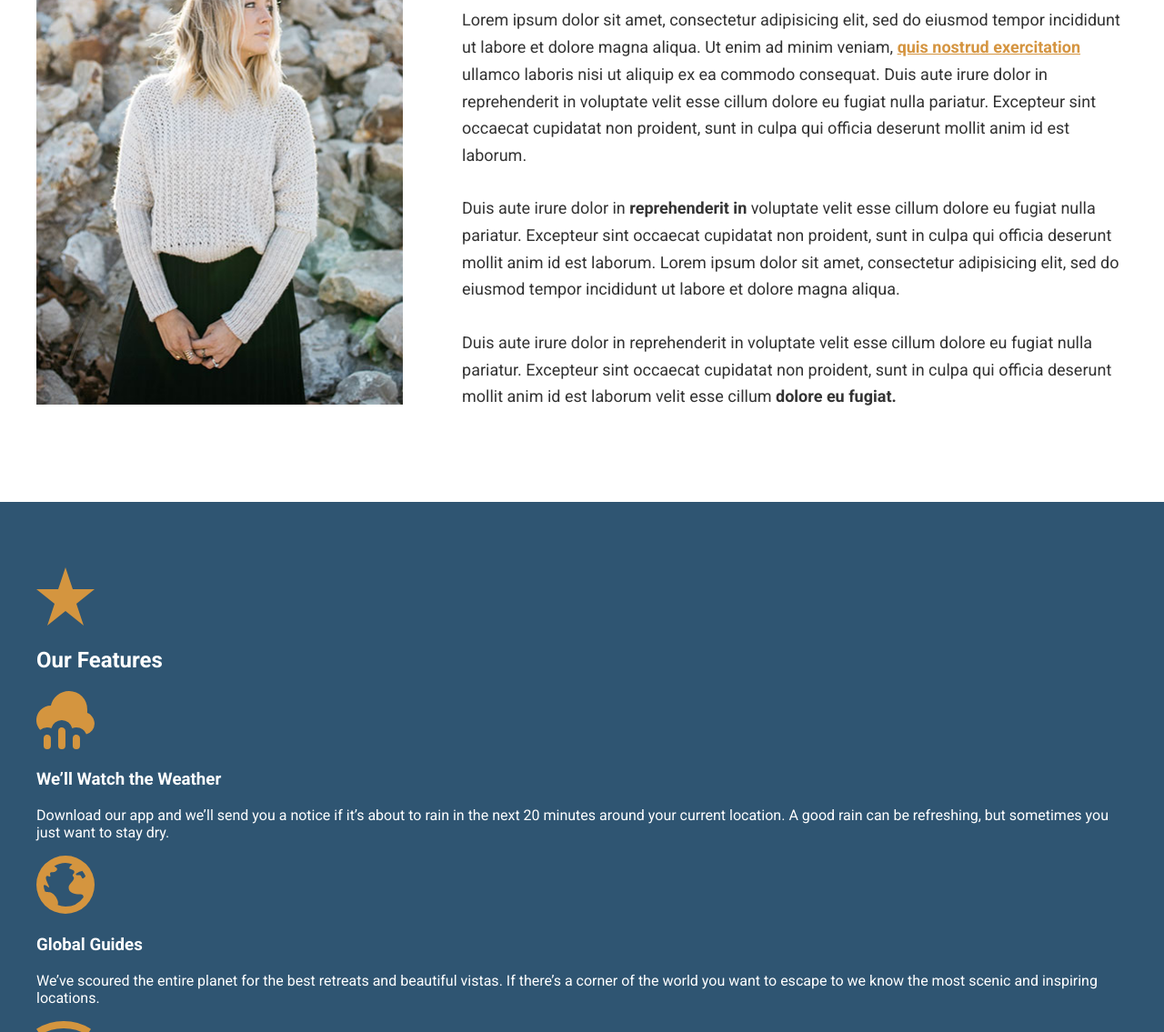
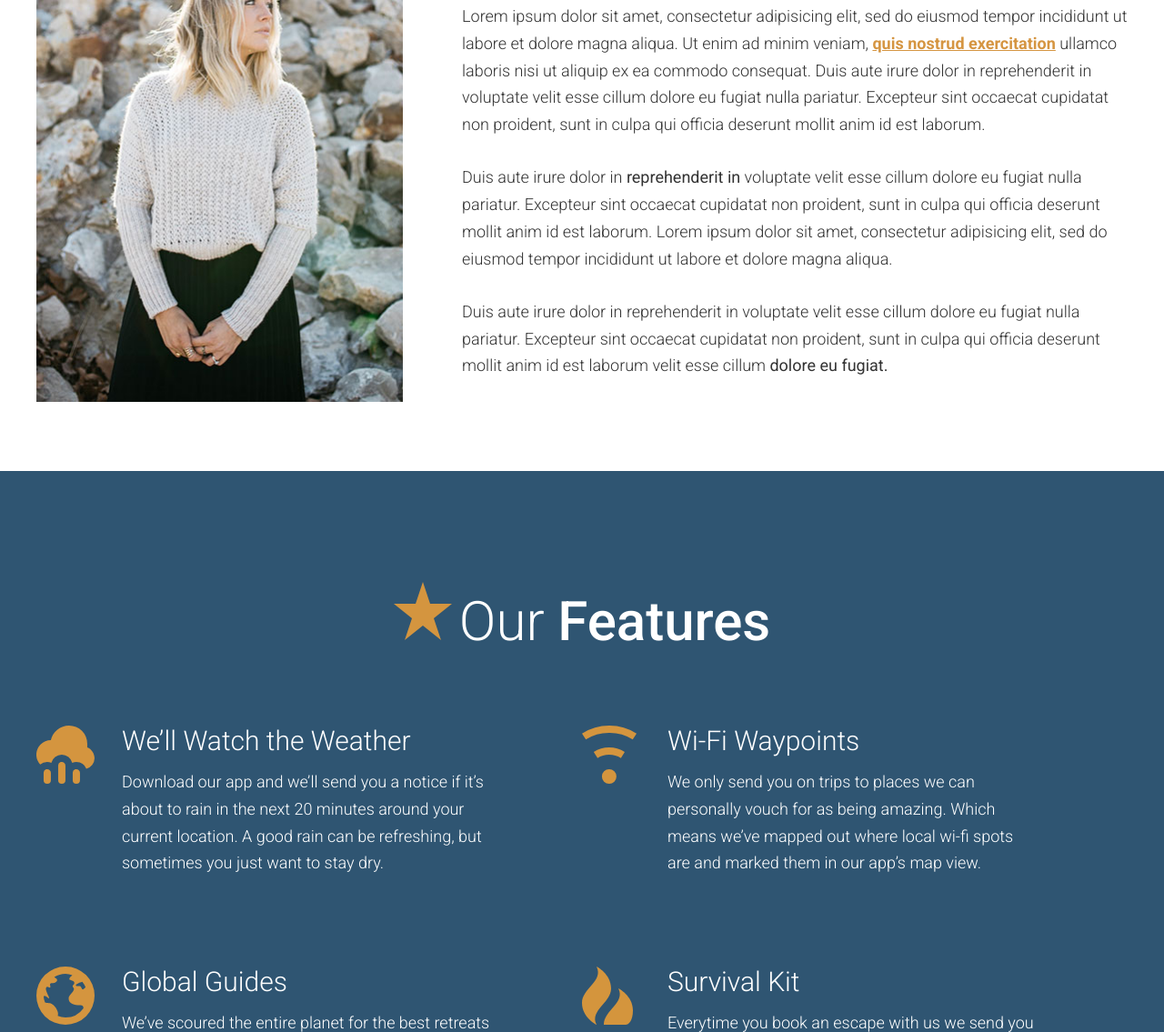
Before and after one commit to shaswatsaxena/website, a website: page app/index.html in a window 1280 px wide. Shown: the part 1665-2800 px from the top of the page at 91% size. Drawn offline with Linux system fonts and the light colour scheme.

Commit message:
Completed Our Features Section

```diff
--- /dev/null
+++ b/app/assets/styles/modules/_feature-item.css
@@ -0,0 +1,32 @@
+.feature-item {
+  position: relative;
+  padding-bottom:2.5rem;
+
+  @mixin atSmall {
+    padding-left: 94px;
+  }
+
+  &__icon {
+    display: block;
+    margin: 0 auto;
+
+    @mixin atSmall {
+      position: absolute;
+      left: 0;
+    }
+  }
+
+  &__title {
+    font-size: 1.6rem;
+    font-weight: 300;
+    margin-top: 0.7em;
+    margin-bottom: 0.8rem;
+    text-align: center;
+
+    @mixin atSmall {
+    text-align: left;
+    margin-top: 1em;
+    font-size: 1.875rem;
+    }
+  }
+}
--- a/app/assets/styles/modules/_generic-content-container.css
+++ b/app/assets/styles/modules/_generic-content-container.css
@@ -1,8 +1,9 @@
 .generic-content-container {
 
   p {
+    font-weight: 300;
     line-height: 1.65;
-    margin: 1.8rem 0;
+    margin: 0 0 1.8rem 0;
 
     @mixin atSmall {
       font-size: 1.125rem;
--- a/app/assets/styles/modules/_row.css
+++ b/app/assets/styles/modules/_row.css
@@ -1,14 +1,24 @@
 .row {
 
   @mixin clearfix;
+  @mixin atSmall {
+    &--gutters {
+      margin-right: -65px;
+    }
 
-  &--gutters {
-    margin-right: -65px;
+    &--gutters--large {
+      margin-right: -100px;
+    }
+
+    &--gutters > div {
+      padding-right: 65px;
+    }
+
+    &--gutters-large > div {
+      padding-right: 100px;
+    }
   }
 
-  &--gutters > div {
-    padding-right: 65px;
-  }
 
   &__b-margin-until-medium {
     margin-bottom: 1rem;
@@ -37,6 +47,11 @@
     &__medium-8--smaller {
       width: 63%;
     }
+
+    &__medium-6 {
+      float: left;
+      width: 50%;
+    }
   }
 
 
--- /dev/null
+++ b/app/assets/styles/modules/_section-title.css
@@ -0,0 +1,27 @@
+.section-title {
+  font-size: 2.55rem;
+  font-weight: 300;
+  text-align: center;
+
+  @mixin atSmall {
+    font-size: 3.75rem;
+  }
+
+  strong {
+    font-weight: 500;
+  }
+
+  &__icon {
+    display: block;
+    margin-left: auto;
+    margin-right: auto;
+    margin-bottom: 0.6rem;
+
+    @mixin atSmall {
+      margin-right: 0.5rem;
+      margin-left: 0;
+      margin-bottom: 0;
+      display: inline-block;
+    }
+  }
+}
--- a/app/assets/styles/styles.css
+++ b/app/assets/styles/styles.css
@@ -9,3 +9,5 @@
 @import "modules/_headline";
 @import "modules/_row";
 @import "modules/_generic-content-container";
+@import "modules/_section-title";
+@import "modules/_feature-item";
--- a/app/index.html
+++ b/app/index.html
@@ -74,24 +74,42 @@
 
   <div id="features" class="page-section page-section--blue">
     <div class="wrapper">
-      <img src="assets/images/icons/star.svg">
-      <h2>Our Features</h2>
+      <h2 class="section-title"><img class="section-title__icon" src="assets/images/icons/star.svg">Our <strong>Features</strong></h2>
 
-      <img src="assets/images/icons/rain.svg">
-      <h3>We&rsquo;ll Watch the Weather</h3>
-      <p>Download our app and we&rsquo;ll send you a notice if it&rsquo;s about to rain in the next 20 minutes around your current location. A good rain can be refreshing, but sometimes you just want to stay dry.</p>
+      <div class="row row--gutters-large generic-content-container">
 
-      <img src="assets/images/icons/globe.svg">
-      <h3>Global Guides</h3>
-      <p>We&rsquo;ve scoured the entire planet for the best retreats and beautiful vistas. If there&rsquo;s a corner of the world you want to escape to we know the most scenic and inspiring locations.</p>
+        <div class="row__medium-6">
 
-      <img src="assets/images/icons/wifi.svg">
-      <h3>Wi-Fi Waypoints</h3>
-      <p>We only send you on trips to places we can personally vouch for as being amazing. Which means we&rsquo;ve mapped out where local wi-fi spots are and marked them in our app&rsquo;s map view.</p>
+          <div class="feature-item">
+            <img class="feature-item__icon" src="assets/images/icons/rain.svg">
+            <h3 class="feature-item__title">We&rsquo;ll Watch the Weather</h3>
+            <p>Download our app and we&rsquo;ll send you a notice if it&rsquo;s about to rain in the next 20 minutes around your current location. A good rain can be refreshing, but sometimes you just want to stay dry.</p>
+          </div>
 
-      <img src="assets/images/icons/fire.svg">
-      <h3>Survival Kit</h3>
-      <p>Everytime you book an escape with us we send you a survival kit with the finest materials. The kit will allow you to setup a tent, start a fire, scratch your own back and lower your taxes.</p>
+          <div class="feature-item">
+              <img class="feature-item__icon" src="assets/images/icons/globe.svg">
+            <h3 class="feature-item__title">Global Guides</h3>
+            <p>We&rsquo;ve scoured the entire planet for the best retreats and beautiful vistas. If there&rsquo;s a corner of the world you want to escape to we know the most scenic and inspiring locations.</p>
+          </div>
+
+        </div>
+
+        <div class="row__medium-6">
+          <div class="feature-item">
+            <img class="feature-item__icon" src="assets/images/icons/wifi.svg">
+            <h3 class="feature-item__title">Wi-Fi Waypoints</h3>
+            <p>We only send you on trips to places we can personally vouch for as being amazing. Which means we&rsquo;ve mapped out where local wi-fi spots are and marked them in our app&rsquo;s map view.</p>
+          </div>
+
+          <div class="feature-item">
+            <img class="feature-item__icon" src="assets/images/icons/fire.svg">
+            <h3 class="feature-item__title">Survival Kit</h3>
+            <p>Everytime you book an escape with us we send you a survival kit with the finest materials. The kit will allow you to setup a tent, start a fire, scratch your own back and lower your taxes.</p>
+          </div>
+
+        </div>
+
+      </div>
     </div>
   </div>
 
--- a/app/temp/styles/styles.css
+++ b/app/temp/styles/styles.css
@@ -2,13 +2,15 @@
 
 /**
  * 1. Change the default font family in all browsers (opinionated).
- * 2. Prevent adjustments of font size after orientation changes in IE and iOS.
+ * 2. Correct the line height in all browsers.
+ * 3. Prevent adjustments of font size after orientation changes in IE and iOS.
  */
 
 html {
   font-family: sans-serif; /* 1 */
-  -ms-text-size-adjust: 100%; /* 2 */
-  -webkit-text-size-adjust: 100%; /* 2 */
+  line-height: 1.15; /* 2 */
+  -ms-text-size-adjust: 100%; /* 3 */
+  -webkit-text-size-adjust: 100%; /* 3 */
 }
 
 /**
@@ -256,6 +258,7 @@ hr {
 
 button,
 input,
+optgroup,
 select,
 textarea {
   font: inherit; /* 1 */
@@ -449,7 +452,6 @@ a {
 .large-hero__text-content {
   position: absolute;
   top: 50%;
-  -webkit-transform: translateY(-50%);
   transform: translateY(-50%);
   left: 0;
   width: 100%;
@@ -635,12 +637,23 @@ a {
   display: table;
 }
 
+@media (min-width: 530px) {
+
   .row--gutters {
     margin-right: -65px;
   }
 
+  .row--gutters--large {
+    margin-right: -100px;
+  }
+
   .row--gutters > div {
     padding-right: 65px;
+  }
+
+  .row--gutters-large > div {
+    padding-right: 100px;
+  }
 }
 
 .row__b-margin-until-medium {
@@ -670,11 +683,17 @@ a {
   .row__medium-8--smaller {
     width: 63%;
   }
+
+  .row__medium-6 {
+    float: left;
+    width: 50%;
+  }
 }
 
 .generic-content-container p {
+  font-weight: 300;
   line-height: 1.65;
-  margin: 1.8rem 0;
+  margin: 0 0 1.8rem 0;
 }
 
 @media (min-width: 530px) {
@@ -687,3 +706,79 @@ a {
 .generic-content-container p a {
   font-weight: 700;
 }
+
+.section-title {
+  font-size: 2.55rem;
+  font-weight: 300;
+  text-align: center;
+}
+
+@media (min-width: 530px) {
+
+  .section-title {
+    font-size: 3.75rem;
+  }
+}
+
+.section-title strong {
+  font-weight: 500;
+}
+
+.section-title__icon {
+  display: block;
+  margin-left: auto;
+  margin-right: auto;
+  margin-bottom: 0.6rem;
+}
+
+@media (min-width: 530px) {
+
+  .section-title__icon {
+    margin-right: 0.5rem;
+    margin-left: 0;
+    margin-bottom: 0;
+    display: inline-block;
+  }
+}
+
+.feature-item {
+  position: relative;
+  padding-bottom:2.5rem;
+}
+
+@media (min-width: 530px) {
+
+  .feature-item {
+    padding-left: 94px;
+  }
+}
+
+.feature-item__icon {
+  display: block;
+  margin: 0 auto;
+}
+
+@media (min-width: 530px) {
+
+  .feature-item__icon {
+    position: absolute;
+    left: 0;
+  }
+}
+
+.feature-item__title {
+  font-size: 1.6rem;
+  font-weight: 300;
+  margin-top: 0.7em;
+  margin-bottom: 0.8rem;
+  text-align: center;
+}
+
+@media (min-width: 530px) {
+
+  .feature-item__title {
+    text-align: left;
+    margin-top: 1em;
+    font-size: 1.875rem;
+  }
+}
--- a/gulp/tasks/watch.js
+++ b/gulp/tasks/watch.js
@@ -6,6 +6,7 @@ gulp.task('watch', function() {
 
   browserSync.init({
     notify: false,
+    tunnel: true,
     server: {
       baseDir: "app"
     }
```
Lines whose indentation alone changed are shown as unchanged.
